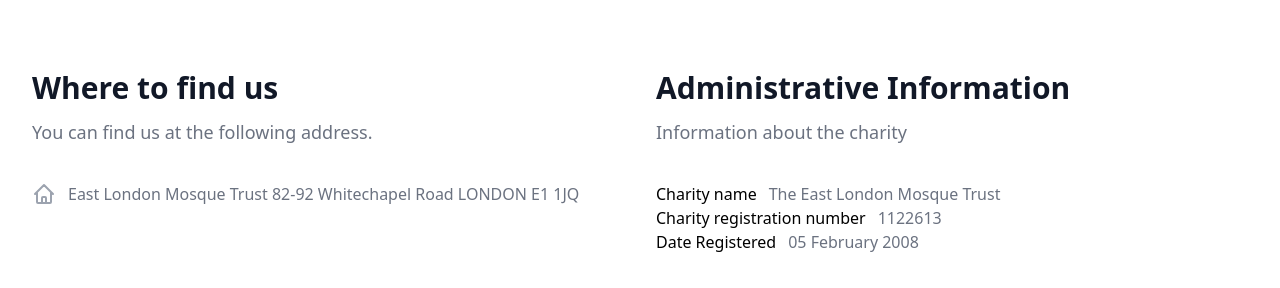
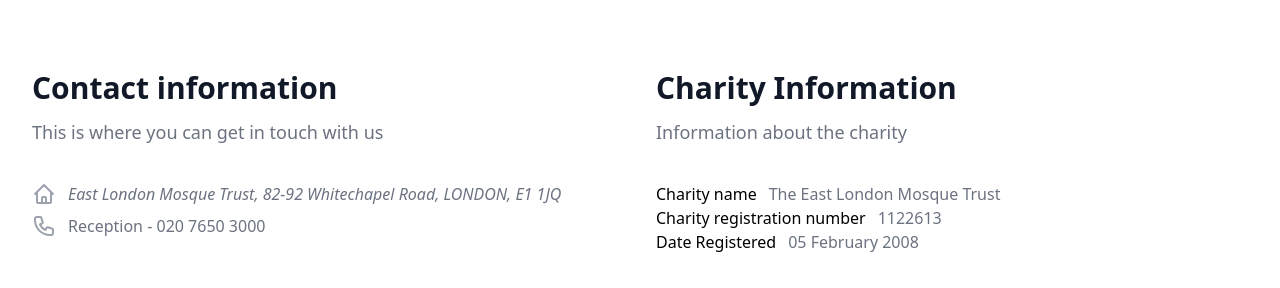
Before and after one commit to Mosque-Screens/mosque.website, a Next.js app: page / in a window 1280 px wide. Shown: the part 1823-2111 px from the top of the page. Built offline with nearby package versions, Linux system fonts and the light colour scheme.

Commit message:
adds cheacs

```diff
--- a/components/Contact.js
+++ b/components/Contact.js
@@ -1,5 +1,5 @@
 /* This example requires Tailwind CSS v2.0+ */
-import { HomeIcon } from '@heroicons/react/outline'
+import { HomeIcon, PhoneIcon, MailIcon } from '@heroicons/react/outline'
 
 export default function Contact(props) {
   return (
@@ -7,25 +7,47 @@
       <div className="max-w-7xl mx-auto py-16 px-4 sm:px-6 lg:px-8">
         <div className="max-w-lg mx-auto md:max-w-none md:grid md:grid-cols-2 md:gap-8">
           <div>
-            <h2 className="text-2xl font-extrabold text-gray-900 sm:text-3xl">Where to find us</h2>
+            <h2 className="text-2xl font-extrabold text-gray-900 sm:text-3xl">Contact information</h2>
             <div className="mt-3">
               <p className="text-lg text-gray-500">
-                You can find us at the following address.
+                This is where you can get in touch with us
               </p>
             </div>
             <div className="mt-9">
-              <div className="flex">
-                <div className="flex-shrink-0">
-                  <HomeIcon className="h-6 w-6 text-gray-400" aria-hidden="true" />
+              {props.data.contact.addresses && props.data.contact.addresses.map( (address) => (
+                <div className="flex mb-2" key={address}>
+                  <div className="flex-shrink-0">
+                    <HomeIcon className="h-6 w-6 text-gray-400" aria-hidden="true" />
+                  </div>
+                  <div className="ml-3 text-base text-gray-500">
+                    <address>{address}</address>
+                  </div>
                 </div>
-                <div className="ml-3 text-base text-gray-500">
-                  <p>{props.data.contact_address}</p>
+              ))}
+              {props.data.contact.phone_numbers && props.data.contact.phone_numbers.map( (phone) => (
+                <div className="flex mb-2" key={phone.number}>
+                  <div className="flex-shrink-0">
+                    <PhoneIcon className="h-6 w-6 text-gray-400" aria-hidden="true" />
+                  </div>
+                  <div className="ml-3 text-base text-gray-500">
+                    {phone.name} - <phone tel={phone.number}>{phone.number}</phone>
+                  </div>
                 </div>
-              </div>
+              ))}
+              {props.data.contact.email_addresses && props.data.contact.email_addresses.map( (email) => (
+                <div className="flex mb-2" key={email.address}>
+                  <div className="flex-shrink-0">
+                    <MailIcon className="h-6 w-6 text-gray-400" aria-hidden="true" />
+                  </div>
+                  <div className="ml-3 text-base text-gray-500">
+                    {email.name} - <a href={`mailto:${email.address}`}>{email.address}</a>
+                  </div>
+                </div>
+              ))}
             </div>
           </div>
           <div className="mt-12 sm:mt-16 md:mt-0">
-            <h2 className="text-2xl font-extrabold text-gray-900 sm:text-3xl">Administrative Information</h2>
+            <h2 className="text-2xl font-extrabold text-gray-900 sm:text-3xl">Charity Information</h2>
             <div className="mt-3">
               <p className="text-lg text-gray-500">
                 Information about the charity
@@ -33,7 +55,7 @@
             </div>
             <div className="mt-9">
               {props.data.charity_information.map( (info) => (
-                <div className="flex">
+                <div className="flex" key={info.label}>
                   <div className="flex-shrink-0">
                     {info.label}
                   </div>
--- a/data/mosques.yml
+++ b/data/mosques.yml
@@ -1,5 +1,5 @@
 ---
-elm.mosque.website:
+www.mosque.website:
   name: East London Mosque
   description: |
     The East London Mosque, which incorporates the London Muslim Centre and the Maryam Centre, has a rich history, with roots in the London Mosque Fund established in 1910. It has gone on to become one of the most active Islamic institutions in Britain.
@@ -29,11 +29,12 @@
     - name: Sufia Alam
       role: Head of Programmes & Maryam Centre
       image_url: https://www.eastlondonmosque.org.uk/GetImage.aspx?IDMF=73fb7ccc-8721-4e2c-9371-1e92bb9134cf&w=150&h=210&src=mc
-  contact_address: |
-    	East London Mosque Trust
-      82-92 Whitechapel Road
-      LONDON
-      E1 1JQ
+  contact:
+    addresses:
+    	- East London Mosque Trust, 82-92 Whitechapel Road, LONDON, E1 1JQ
+    phone_numbers:
+      - name: Reception
+        number: "020 7650 3000"
   charity_information:
     - label: Charity name
       value: The East London Mosque Trust
@@ -41,3 +42,48 @@
       value: 1122613
     - label: Date Registered
       value: 05 February 2008
+cheac.mosque.website:
+  name: Chadwell Heath Educational and Cultural Society
+  about: |
+    CHEACS current activities such as religious and social activities on Friday as well as education training, well fit sports & recreation. We are also holding learning sessions for the children, more over advisory sessions for people to be a good character and make good for their future.
+  branding:
+    logo_url: https://github.com/Mosque-Screens/mosque-logos/raw/master/cheacs-logo.png
+    banner_image_url: https://images.unsplash.com/photo-1551041777-ed277b8dd348?ixlib=rb-1.2.1&ixid=MnwxMjA3fDB8MHxwaG90by1wYWdlfHx8fGVufDB8fHx8&auto=format&fit=crop&w=988&q=80
+    primary_color: "#00bcf2"
+  team:
+    - name: Malik Chowdhury-Nanu
+      role: Chairperson
+      image_url: https://github.com/Mosque-Screens/mosque-logos/raw/master/cheacs_trustee_1.jpeg
+    - name: Aktar Ali Chowdhury
+      role: Secretary
+      image_url: https://github.com/Mosque-Screens/mosque-logos/raw/master/cheacs_trustee_2.jpeg
+    - name: Md. Monsur Ahmed
+      role: Treasurer
+      image_url: https://github.com/Mosque-Screens/mosque-logos/raw/master/cheacs_trustee_3.jpeg
+    - name: Ashuque Ahmed
+      role: Assistant Secretary
+      image_url: https://github.com/Mosque-Screens/mosque-logos/raw/master/cheacs_trustee_4.jpeg
+    - name: Abdul Malik
+      role: Asset Treasurer
+      image_url: https://github.com/Mosque-Screens/mosque-logos/raw/master/cheacs_trustee_5.jpeg
+  contact:
+    addresses:
+      - Marjorie Collins Centre 237 Grove Road, Chadwell Heath, Romford, Essex, RM6 4XF
+      - Kieth Axon Centre library, 160-170 Grove Road, Chadwell Heath, RM6 4XB
+    phone_numbers:
+      - name: Chairperson
+        number: "07957573480"
+      - name: Secretary
+        number: "07773328317"
+      - name: Treasurer
+        number: "07714420576"
+    email_addresses:
+      - name: General email
+        address: cheacs786@gmail.com
+  charity_information:
+    - label: Charity name
+      value: Chadwell Heath Educational and Cultural Society
+    - label: Charity registration number
+      value: 1125112
+    - label: Date Registered
+      value: 22 July 2008
--- a/pages/index.js
+++ b/pages/index.js
@@ -7,7 +7,7 @@
 import Team from '../components/Team'
 import mosques from '../data/mosques.yml'
 
-const data = mosques["elm.mosque.website"]
+const data = mosques["www.mosque.website"]
 
 export default function Home() {
   return (
```
